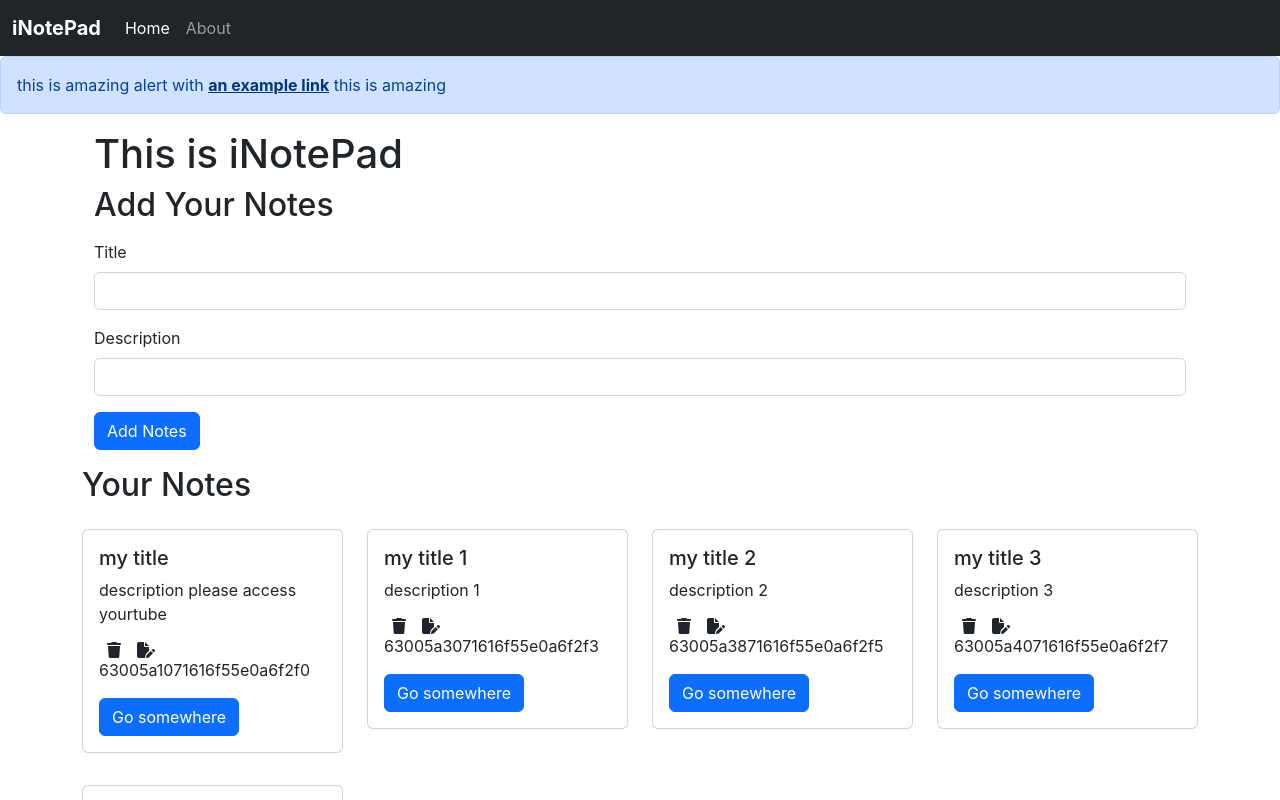
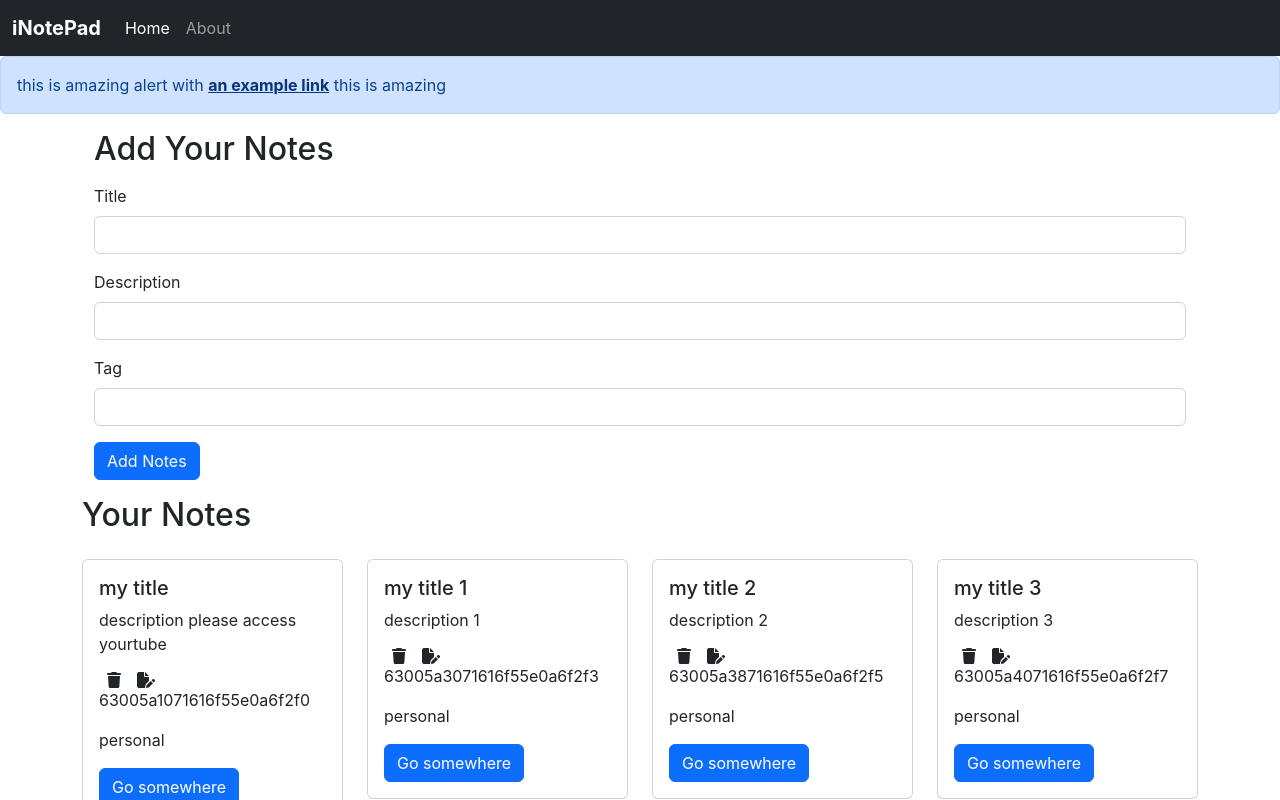
Before and after one commit to Deepakvikrant/note_pad, a React (Create React App) app: page / in a window 1280 px wide. Shown: the top 800 px of the page. Built offline with nearby package versions, Linux system fonts and the light colour scheme.

Commit message:
client side delete functionality added

```diff
--- a/src/components/About.js
+++ b/src/components/About.js
@@ -1,6 +1,4 @@
-import React, { useEffect } from 'react'
-import { useContext } from 'react'
-import noteContext from '../context/note/noteContext'
+import React from 'react'
 
 const About = () => {
 
--- a/src/components/AddNote.js
+++ b/src/components/AddNote.js
@@ -21,7 +21,6 @@ const AddNote = () => {
     return (
 
         <div className='container my-3'>
-            <h1>This is iNotePad</h1>
             <h2>Add Your Notes</h2>
             <form className='my-3'>
                 <div className="mb-3">
@@ -32,7 +31,10 @@ const AddNote = () => {
                     <label htmlFor="description" className="form-label">Description</label>
                     <input type="text" onChange={onChange} className="form-control" id="description" name='description' />
                 </div>
-
+                <div className="mb-3">
+                    <label htmlFor="tag" className="form-label">Tag</label>
+                    <input type="text" onChange={onChange} className="form-control" id="tag" name='tag' />
+                </div>
                 <button type="submit" className="btn btn-primary" onClick={handleClick}>Add Notes</button>
             </form>
 
--- a/src/components/NoteItem.js
+++ b/src/components/NoteItem.js
@@ -1,6 +1,11 @@
 import React from 'react'
+import { useContext } from 'react';
+import NoteContext from '../context/note/noteContext';
 
 const NoteItem = (props) => {
+
+    const context = useContext(NoteContext)
+    const {notes,addNote,deleteNote} = context;
 
     const { note } = props
 
@@ -11,12 +16,14 @@ const NoteItem = (props) => {
                 <div className="card-body">
                     <h5 className="card-title">{note.title}</h5>
                     <p className="card-text">{note.description}</p>
+
                     <div className="d-flex align-item-center">
-                    <i className="fa-solid fa-trash mx-2"></i>
+                    <i className="fa-solid fa-trash mx-2" onClick={()=>{deleteNote(note._id)}}></i>
                     <i className="fa-solid fa-file-pen mx-2"></i>
                     </div>
 
                     <p className="card-text">{note._id}</p>
+                    <p className='card-text'>{note.tag}</p>
                     <a href="/" className="btn btn-primary">Go somewhere</a>
                 </div>
             </div>
--- a/src/context/note/NoteState.js
+++ b/src/context/note/NoteState.js
@@ -75,6 +75,9 @@ const NoteState = (props) => {
 
   // Delete a Notes
   const deleteNote=(id)=>{
+    console.log("Deletind a note with id"+ id);
+    const newNotes = notes.filter((note)=>{return note._id !== id})
+    setNotes(newNotes)
 
   }
 
```
